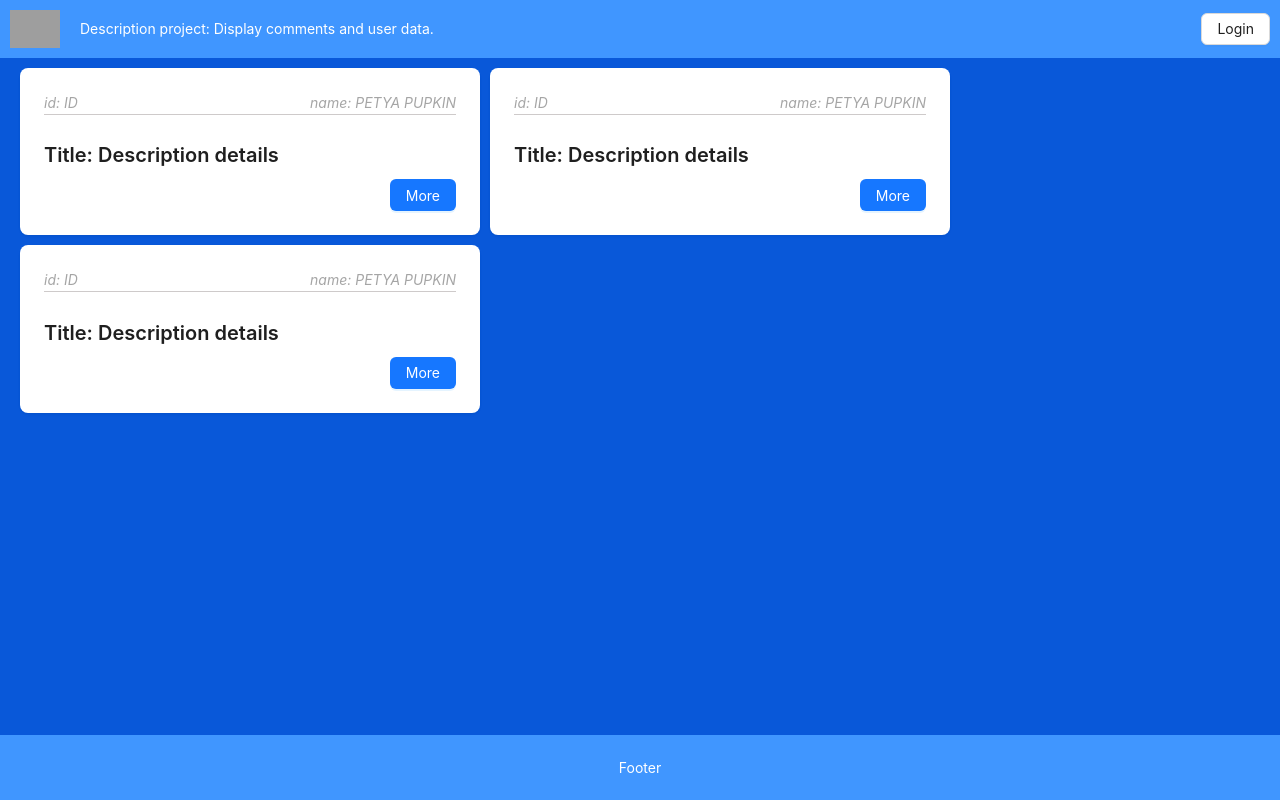
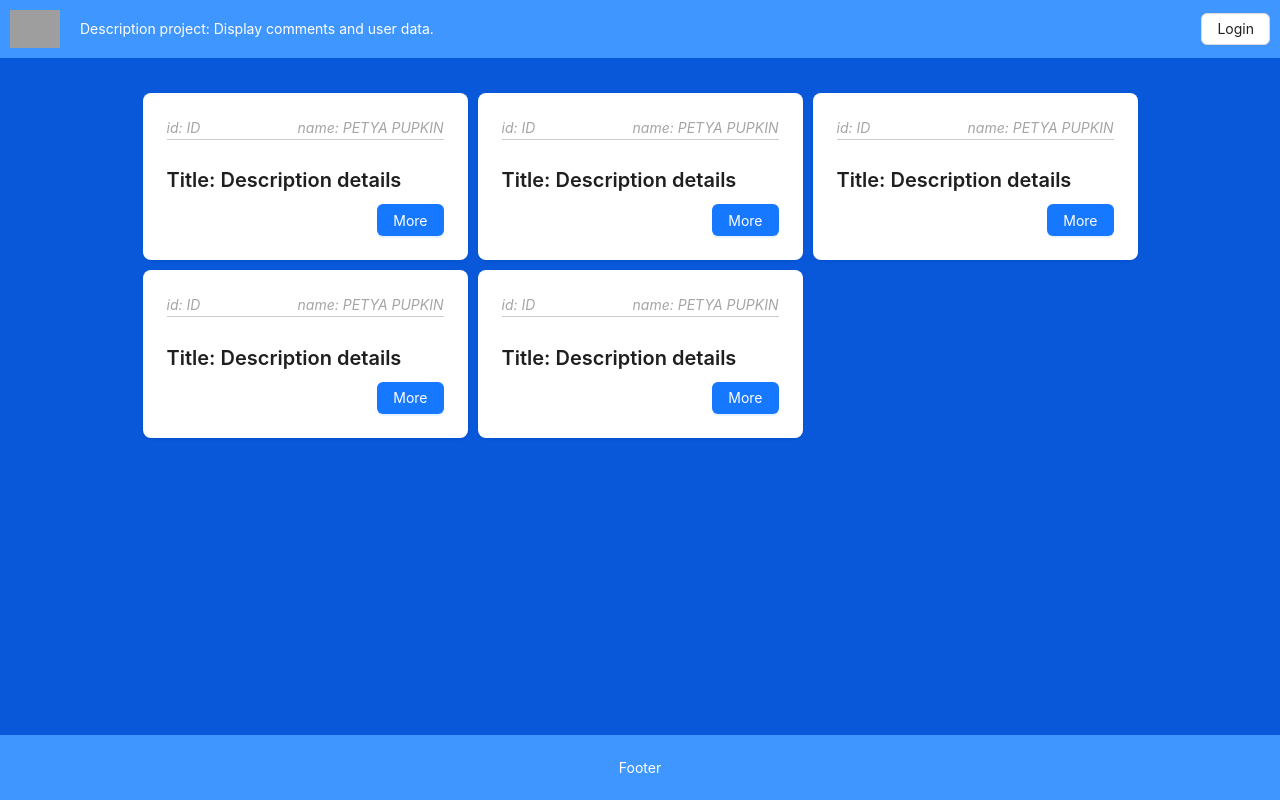
Before and after one commit to chet013/Home-project-TS, a React (Create React App) app: page / in a window 1280 px wide. Built offline with nearby package versions, Linux system fonts and the light colour scheme; grey boxes are pictures that could not be loaded.

Commit message:
Fix comments

```diff
--- a/src/App.tsx
+++ b/src/App.tsx
@@ -1,19 +1,18 @@
 import React from 'react';
 import { Layout } from 'antd';
 import { Header } from './componets/Header/Header'
-import UserCard from './componets/UserCard/UserCard';
+import { Page } from './componets/Page/Page'
 import './index.css'
 
 const { Footer, Content } = Layout;
+
 
 function App() {
   return (
     <Layout className='layout'>
       <Header />
       <Content className='content'>
-        <UserCard />
-        <UserCard />
-        <UserCard />
+        <Page />
       </Content>
       <Footer className='footer'>Footer</Footer>
     </Layout>
--- /dev/null
+++ b/src/componets/Page/Page.tsx
@@ -0,0 +1,25 @@
+import React from 'react';
+import './style.css';
+import PostCard from '../PostCard/PostCard';
+
+export const Page = () => {
+    return (
+        <div className='page'>
+            <div className='cardWrapper'>
+                <PostCard />
+            </div>
+            <div className='cardWrapper'>
+                <PostCard />
+            </div>
+            <div className='cardWrapper'>
+                <PostCard />
+            </div>
+            <div className='cardWrapper'>
+                <PostCard />
+            </div>
+            <div className='cardWrapper'>
+                <PostCard />
+            </div>
+        </div>
+    );
+};
--- /dev/null
+++ b/src/componets/Page/style.css
@@ -0,0 +1,10 @@
+.page {
+    width: 1005px;
+    display: flex;
+    flex-wrap: wrap;
+    margin: 30px auto;
+}
+
+.cardWrapper {
+    padding: 5px;
+}
--- /dev/null
+++ b/src/componets/PostCard/PostCard.tsx
@@ -0,0 +1,25 @@
+import React from 'react';
+import { Card, Button, Typography } from 'antd';
+import './style.css'
+
+const PostCard: React.FC = (posts) => (
+    <div className='card'>
+        <Card bordered={false} >
+            <div className='card-person'>
+                <Typography.Text className='card-text'>id: ID</Typography.Text>
+                <Typography.Text className='card-text'>name: PETYA PUPKIN </Typography.Text>
+            </div>
+            <div className='card-content'>
+                <Typography.Title
+                    level={4}
+                    className='card-title'>
+                    Title: Description details
+                </Typography.Title>
+                <Button className='card-button' type="primary">More</Button>
+            </div>
+        </Card>
+    </div>
+
+);
+
+export default PostCard;
--- a/src/componets/UserCard/style.css
+++ b/src/componets/PostCard/style.css
@@ -1,7 +1,5 @@
 .card {
-    margin-left: 10px;
-    margin-bottom: 10px;
-    width: 460px;
+    width: 325px;
 }
 
 .card-person {
--- a/src/componets/UserCard/UserCard.tsx
+++ /dev/null
@@ -1,24 +0,0 @@
-import React from 'react';
-import { Card, Button, Typography } from 'antd';
-import './style.css'
-
-const UserCard: React.FC = () => (
-    <Card bordered={false} className='card'>
-        <div className='card-person'>
-            <Typography.Text className='card-text'>id: ID</Typography.Text>
-            <Typography.Text className='card-text'>name: PETYA PUPKIN </Typography.Text>
-        </div>
-
-        <div className='card-content'>
-            <Typography.Title
-                level={4}
-                className='card-title'>
-                Title: Description details
-            </Typography.Title>
-            <Button className='card-button' type="primary">More</Button>
-        </div>
-
-    </Card>
-);
-
-export default UserCard;
--- a/src/index.css
+++ b/src/index.css
@@ -5,13 +5,7 @@ body {
 }
 
 .content {
-    display: flex;
-    align-items: flex-start;
-    align-content: flex-start;
-    flex-wrap: wrap;
-    color: #fff;
     background-color: #0958d9;
-    padding: 10px;
 }
 
 .footer {
```
